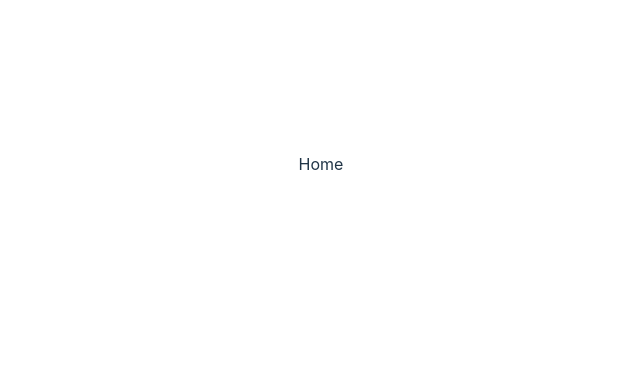
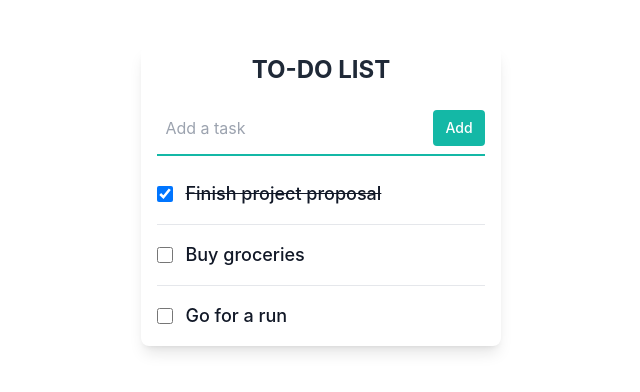
Before and after one commit to beginerbeginer/vue-todo-list, a Vue app: page / in a window 1280 px wide. Shown: the part 236-628 px from the top of the page, without its empty margins (319-959 px from the left). Built offline with nearby package versions, Linux system fonts and the light colour scheme.

Commit message:
feat: 【Vue3入門】実践を通じて学ぶTODO List #4

```diff
--- a/src/router/index.ts
+++ b/src/router/index.ts
@@ -1,12 +1,13 @@
 import { createRouter, createWebHistory } from 'vue-router'
 import HomeView from '../views/HomeView.vue'
 import AboutView from '../views/AboutView.vue'
+import TodoView from "../views/TodoView.vue";
 
 const routes = [
     {
         path: '/',
-        name: 'Home',
-        component: HomeView
+        name: 'Todo',
+        component: TodoView
     },
     {
         path: '/about',
--- /dev/null
+++ b/src/views/TodoView.vue
@@ -0,0 +1,51 @@
+<script lang="ts" setup>
+</script>
+<template>
+    <div class="max-w-md mx-auto bg-white shadow-lg rounded-lg overflow-hidden mt-16">
+        <div class="px-4 py-2">
+            <h1 class="text-gray-800 font-bold text-2xl uppercase">To-Do List</h1>
+        </div>
+        <form class="w-full max-w-sm mx-auto px-4 py-2">
+            <div class="flex items-center border-b-2 border-teal-500 py-2">
+                <input
+                    class="appearance-none bg-transparent border-none w-full text-gray-700 mr-3 py-1 px-2 leading-tight focus:outline-none"
+                    type="text" placeholder="Add a task">
+                <button
+                    class="flex-shrink-0 bg-teal-500 hover:bg-teal-700 border-teal-500 hover:border-teal-700 text-sm border-4 text-white py-1 px-2 rounded"
+                    type="button">
+                    Add
+                </button>
+            </div>
+        </form>
+        <ul class="divide-y divide-gray-200 px-4">
+            <li class="py-4">
+                <div class="flex items-center">
+                    <input id="todo1" name="todo1" type="checkbox"
+                           :checked="true"
+                           class="h-4 w-4 text-teal-600 focus:ring-teal-500 border-gray-300 rounded">
+                    <label for="todo1" class="ml-3 block text-gray-900 line-through">
+                        <span class="text-lg font-medium">Finish project proposal</span>
+                    </label>
+                </div>
+            </li>
+            <li class="py-4">
+                <div class="flex items-center">
+                    <input id="todo2" name="todo2" type="checkbox"
+                           class="h-4 w-4 text-teal-600 focus:ring-teal-500 border-gray-300 rounded">
+                    <label for="todo2" class="ml-3 block text-gray-900">
+                        <span class="text-lg font-medium">Buy groceries</span>
+                    </label>
+                </div>
+            </li>
+            <li class="py-4">
+                <div class="flex items-center">
+                    <input id="todo3" name="todo3" type="checkbox"
+                           class="h-4 w-4 text-teal-600 focus:ring-teal-500 border-gray-300 rounded">
+                    <label for="todo3" class="ml-3 block text-gray-900">
+                        <span class="text-lg font-medium">Go for a run</span>
+                    </label>
+                </div>
+            </li>
+        </ul>
+    </div>
+</template>
```
